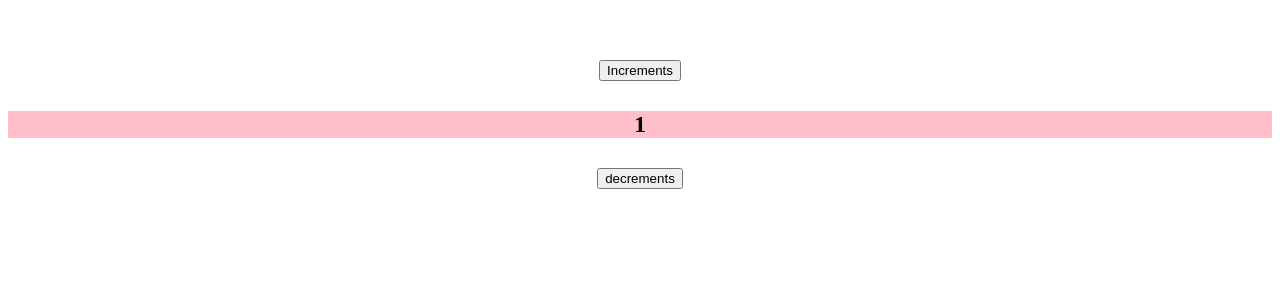
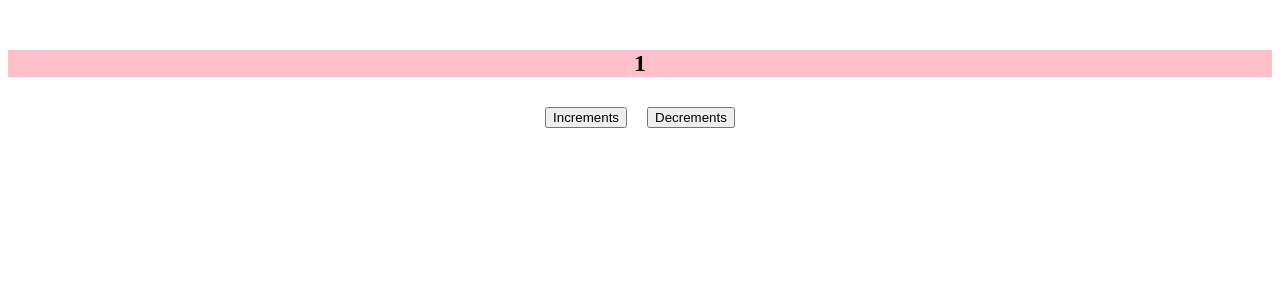
Before and after one commit to omkarp887/React-Fizz-Buzz---React-Project-March-22-Batch, a React app: page / in a window 1280 px wide. Shown: the top 300 px of the page. Built offline with nearby package versions, Linux system fonts and the light colour scheme.

Commit message:
React Fizz Buzz

```diff
--- a/src/components/App.js
+++ b/src/components/App.js
@@ -1,38 +1,29 @@
-import React, { useState } from "react";
+import React, { useState } from 'react'
 import '../styles/App.css';
+const App = () => {
+const[count,setCount]=useState(1)
 
+    const IncrementHandler=()=>{
+          setCount(count+1)
+    }
 
-const App = () => {
+    const DecrementHandler=()=>{
+        if(count != 1){
+            setCount(count-1)
+        }
 
-  const [count, setCount] = useState(1);
-
-
-  const IncNum =()=>{
-    // console.log('clicked')
-    setCount(count + 1);
-  }
-
-  const DecNum =()=>{
-    // console.log('clicked')
-    if(count != 1){
-    setCount(count - 1);
     }
-  }
-
-
 
   return (
     <div id="main">
-    <div id='counter'>
-    <button id="increment" onClick={IncNum}>Increments</button>
+     <div id='counter'>
+        <h2 className= {count % 5 == 0 && count % 3 == 0 ? 'fizzbuzz' : (count % 3 == 0) ? 'fizz' : (count % 5 == 0 ) ? 'buzz' : 'normal'}>{count}</h2>
+        <button id='increment' onClick={IncrementHandler}>Increments</button>
+        <button id='decrement' onClick={DecrementHandler}>Decrements</button>
+    </div>
 
-    <h2 className= {count % 5 == 0 && count % 3 == 0 ? 'fizzbuzz' : (count % 3 == 0) ? 'fizz' : (count % 5 == 0 ) ? 'buzz' : 'normal'}>{count}</h2>
-
-    <button id="decrement" onClick={DecNum}>decrements</button>
-    </div>
     </div>
   )
-
 }
 
 
```
